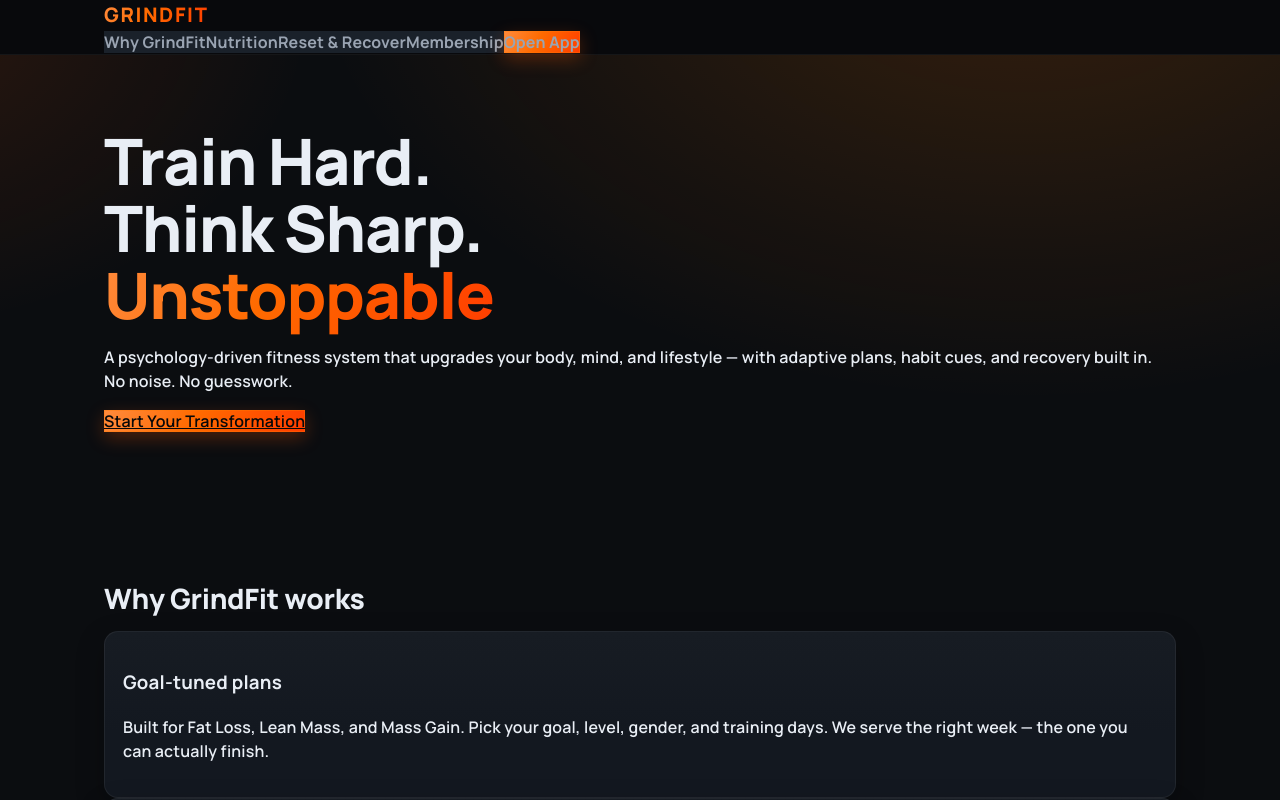
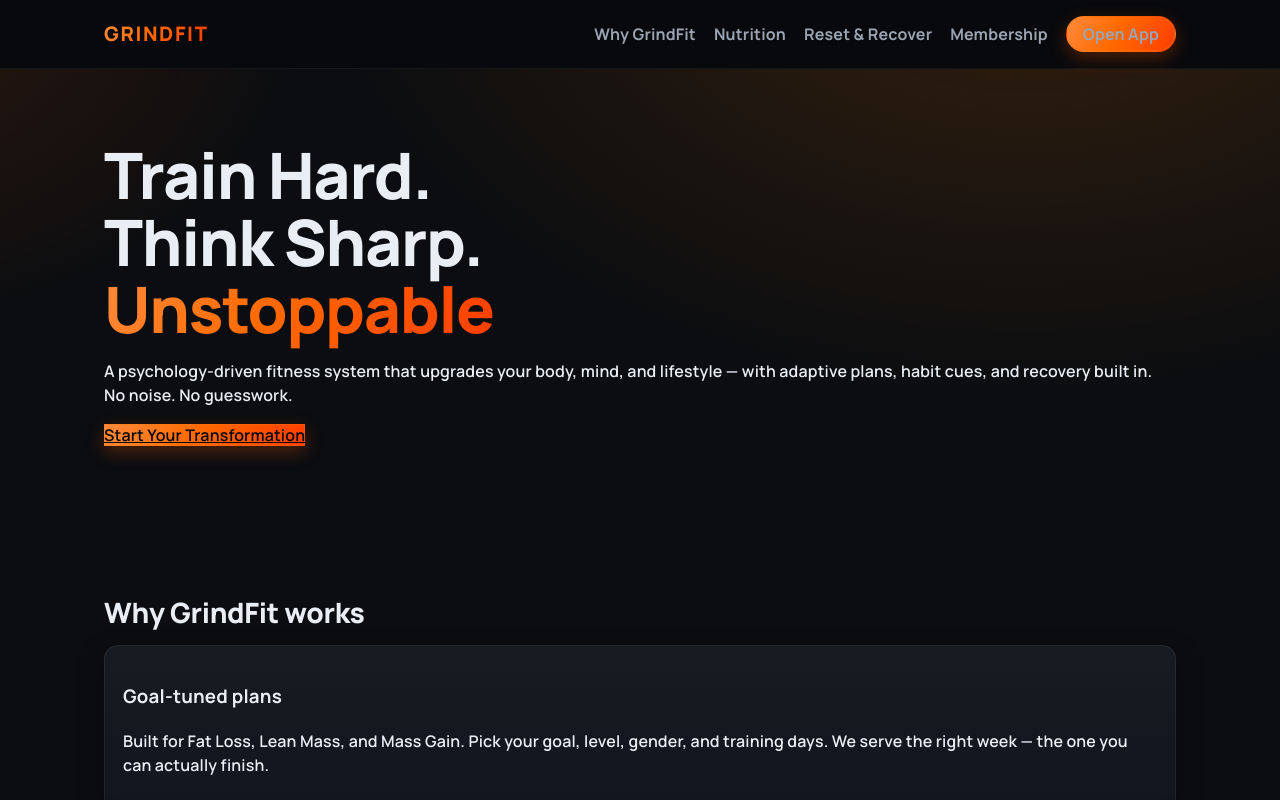
Before and after one commit to GrindFit/grindfit-webapp, a Next.js app: page / in a window 1280 px wide. Shown: the top 800 px of the page. Built offline with nearby package versions, Linux system fonts and the light colour scheme.

Commit message:
Update Nav.jsx

```diff
--- a/components/Nav.jsx
+++ b/components/Nav.jsx
@@ -1,27 +1,25 @@
 // /components/Nav.jsx
 import Link from "next/link";
-import Brand from "./Brand";
+import Brand from "@/components/Brand";
 
-export default function Nav({ rightSlot = null }) {
+export default function Nav() {
   return (
     <header className="nav">
-      <div className="gf-container row">
-        {/* Brand (GF badge + word) */}
-        <Link href="/" className="no-underline" aria-label="Go home">
-          <Brand />
-        </Link>
+      <div className="gf-container nav-inner">
+        <div className="nav-left">
+          <Link href="/" className="no-underline">
+            <Brand />
+          </Link>
+        </div>
 
-        {/* Primary nav */}
-        <nav className="links">
-          <a className="btn-ghost" href="#why">Why GrindFit</a>
-          <a className="btn-ghost" href="#nutrition">Nutrition</a>
-          <a className="btn-ghost" href="#reset">Reset &amp; Recover</a>
-          <a className="btn-ghost" href="#membership">Membership</a>
-
-          {/* Right-side CTA */}
-          {rightSlot ?? (
-            <Link className="btn-primary" href="/login">Open App</Link>
-          )}
+        <nav className="nav-links">
+          <Link href="#why">Why GrindFit</Link>
+          <Link href="#nutrition">Nutrition</Link>
+          <Link href="#reset">Reset & Recover</Link>
+          <Link href="#membership">Membership</Link>
+          <Link href="/login" className="btn btn-primary" style={{ height: 36 }}>
+            Open App
+          </Link>
         </nav>
       </div>
     </header>
```
